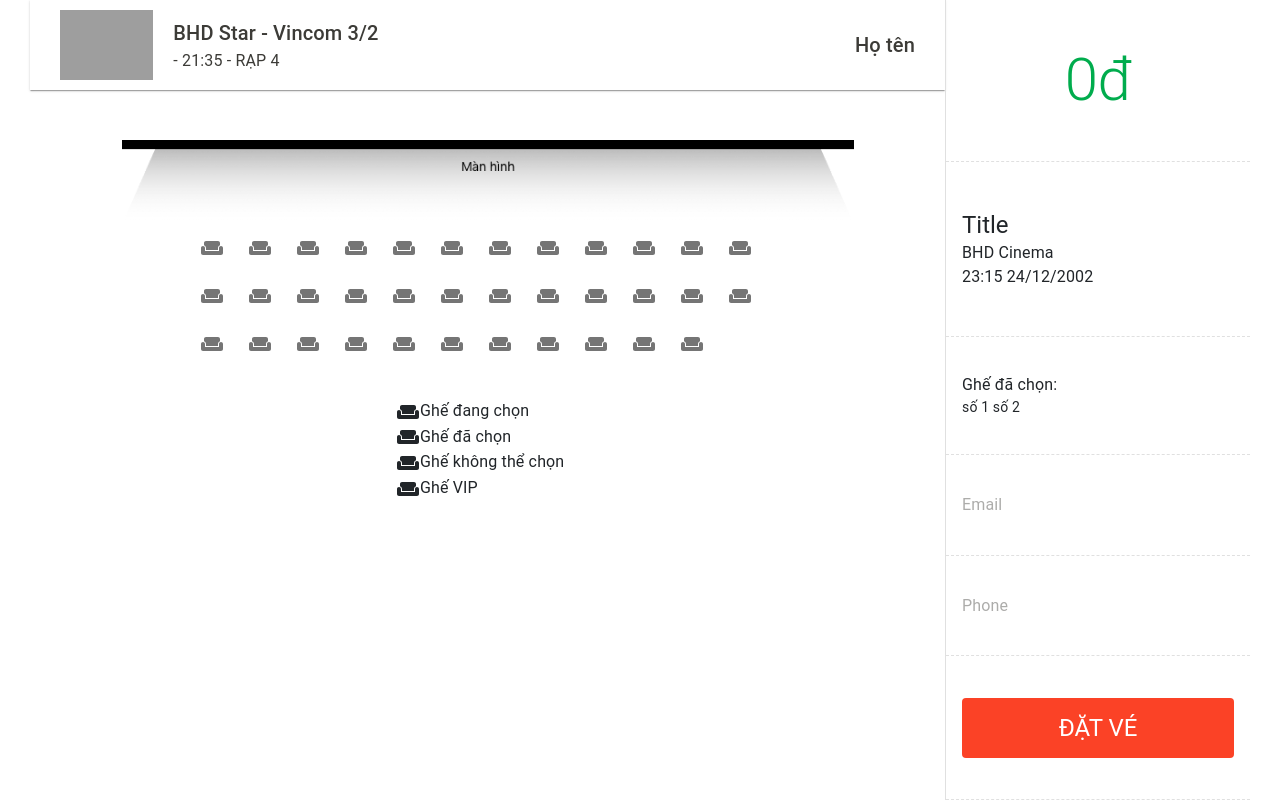
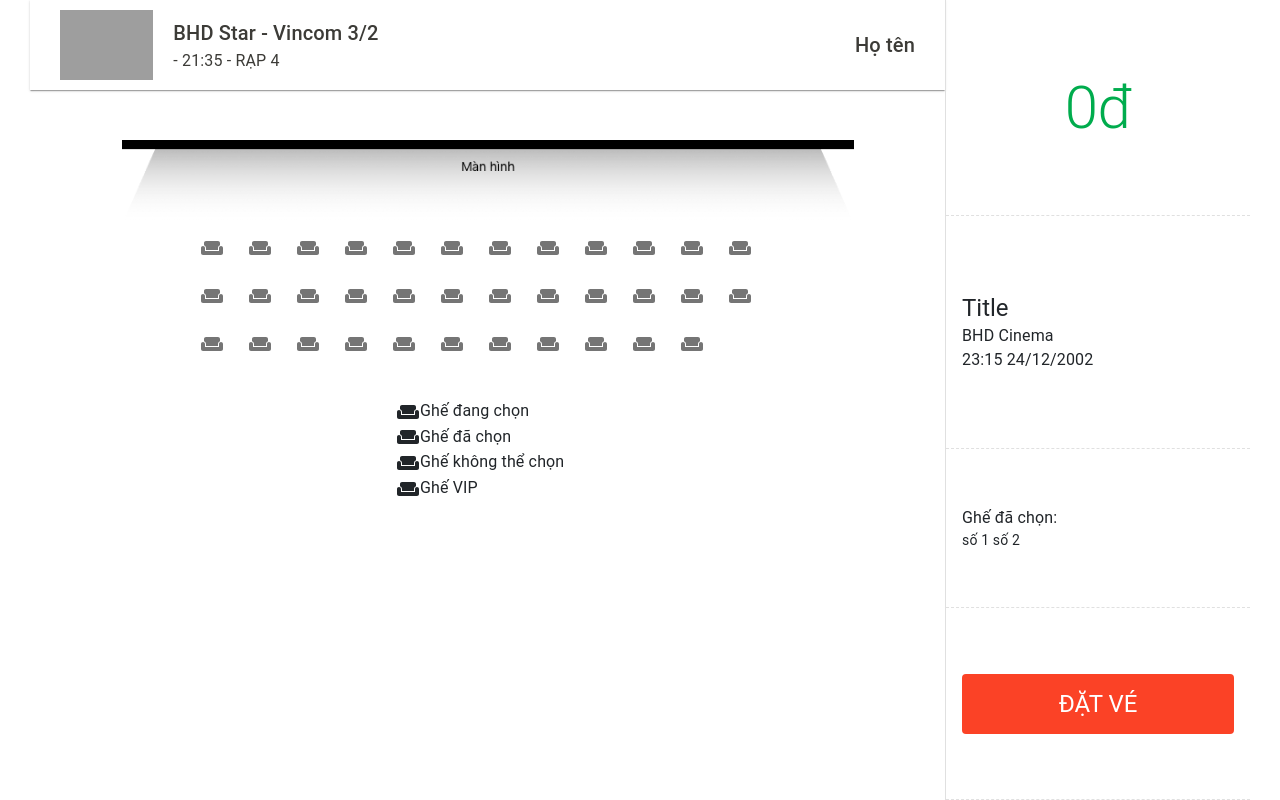
Before and after one commit to khuyen-ho/movie_web, a React (Create React App) app: page / in a window 1280 px wide. Built offline with nearby package versions, Linux system fonts and the light colour scheme; grey boxes are pictures that could not be loaded.

Commit message:
xóa phần Email và sđt trong PriceTable

```diff
--- a/src/components/PriceTable/index.jsx
+++ b/src/components/PriceTable/index.jsx
@@ -29,7 +29,7 @@ const PriceTable = (props) => {
           <ChosenChair />
         </TableCell>
       </TableRow>
-      <TableRow>
+      {/* <TableRow>
         <TableCell align="center" component="th" scope="row">
           <Input name="Email" />
         </TableCell>
@@ -38,7 +38,7 @@ const PriceTable = (props) => {
         <TableCell align="center" component="th" scope="row">
           <Input name="Phone" />
         </TableCell>
-      </TableRow>
+      </TableRow> */}
       <TableRow>
         <TableCell align="center" component="th" scope="row">
           <ModifiedButton name="ĐẶT VÉ" />
```
